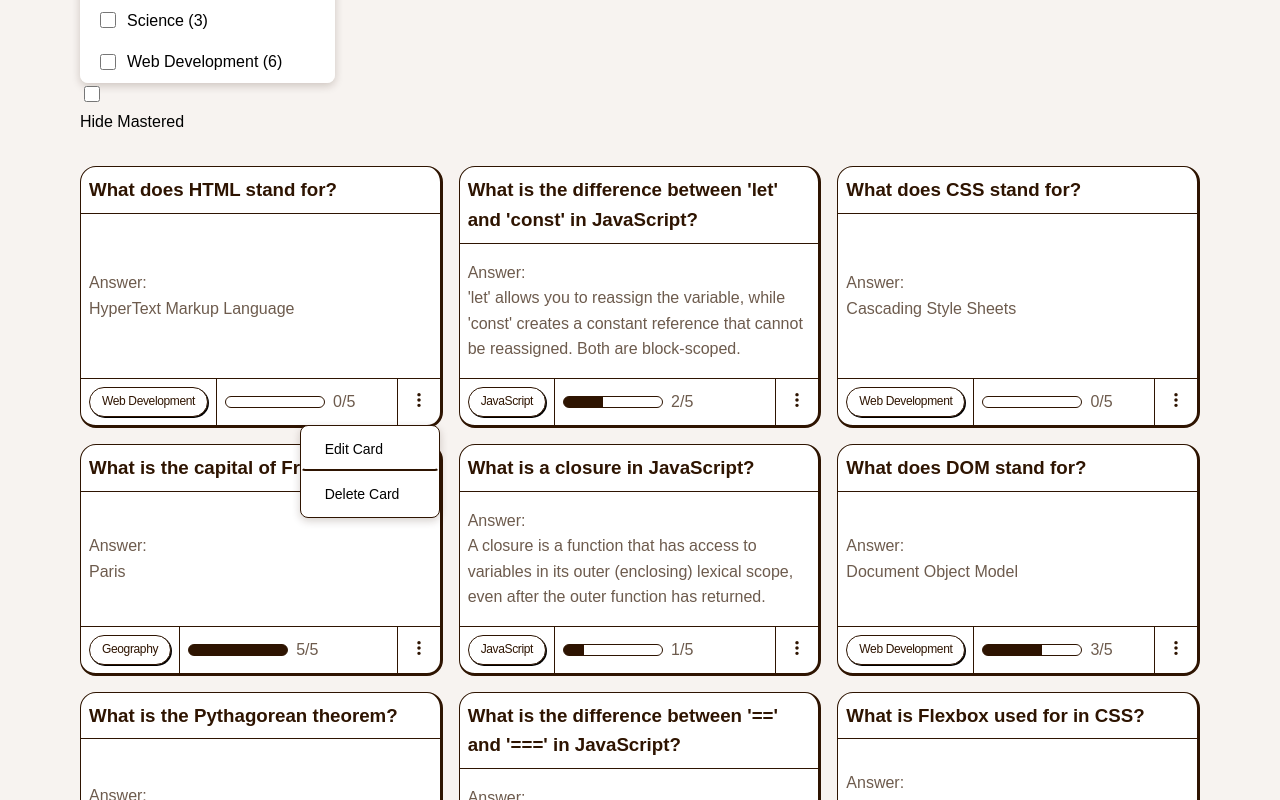
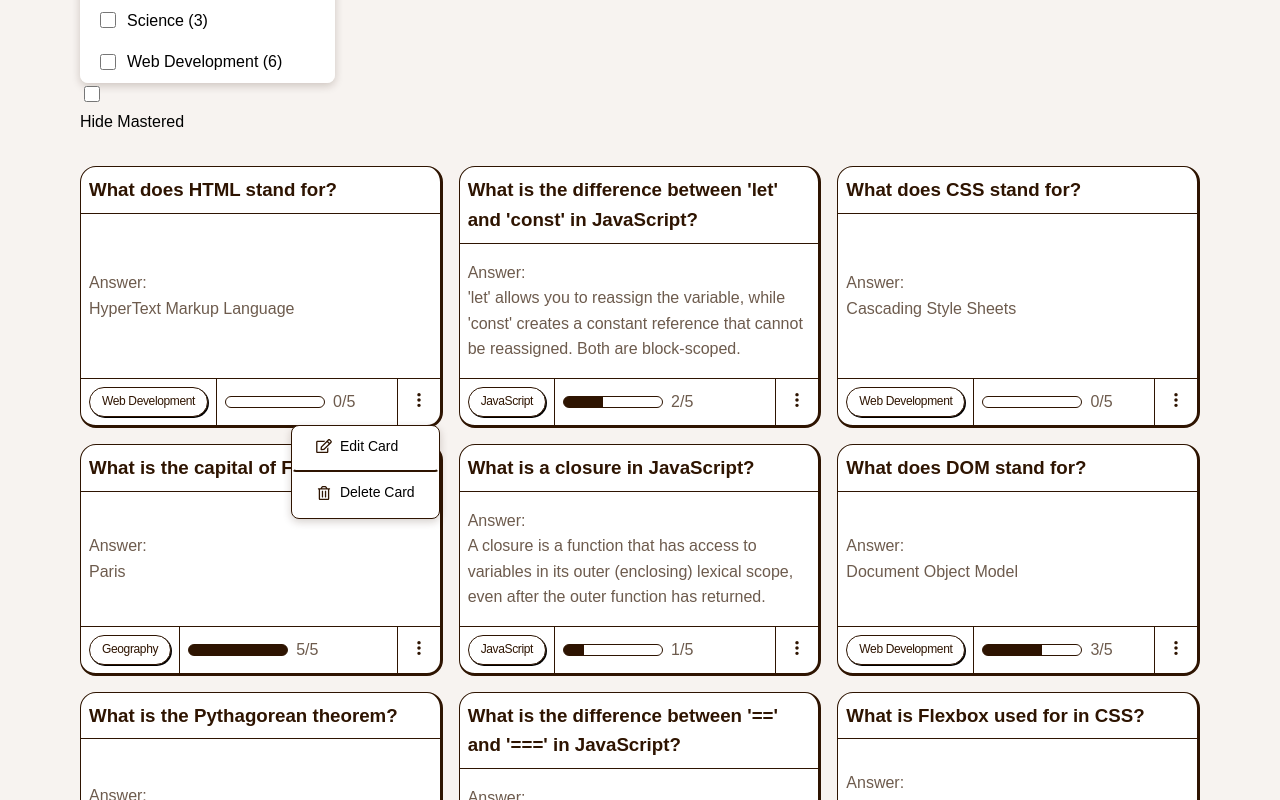
Before and after one commit to jkaps9/flashcard-app, a React (Vite) app: page / in a window 1280 px wide. Both pictures are taken after a click on the button 418 px from the left and 1459 px from the top of the page. Shown: the part 1059-1859 px from the top of the page. Built offline with nearby package versions, Linux system fonts and the light colour scheme; a web font is replaced by a local one.

Commit message:
add icons to action menu

```diff
--- a/src/components/ActionMenu.jsx
+++ b/src/components/ActionMenu.jsx
@@ -101,6 +101,9 @@ export default function ActionMenu({
                 onClick={() => handleActionSelect(action.onClick)}
                 onKeyDown={(e) => handleMenuKeyDown(e, index)}
               >
+                {action.icon && (
+                  <img src={action.icon} aria-hidden="true"></img>
+                )}
                 {action.label}
               </button>
             </div>
--- a/src/components/Card.jsx
+++ b/src/components/Card.jsx
@@ -1,4 +1,6 @@
 import ActionMenu from "./ActionMenu";
+import EditIcon from "../assets/icons/icon-edit.svg";
+import DeleteIcon from "../assets/icons/icon-delete.svg";
 
 export default function Card({
   id,
@@ -14,11 +16,13 @@ export default function Card({
     {
       label: "Edit Card",
       onClick: () => console.log("Editing", id),
+      icon: EditIcon,
     },
     {
       label: "Delete Card",
       onClick: () => onDelete(id),
       isDestructive: true,
+      icon: DeleteIcon,
     },
   ];
   return (
--- a/src/index.css
+++ b/src/index.css
@@ -566,6 +566,7 @@ header .mode-toggle button .study .study-card__header {
     font-family: var(--font-header);
     font-size: 0.875rem;
     font-weight: 500;
+    gap: calc(var(--spacing-100) / 16 * 1rem);
     line-height: 1.4;
     outline: none;
 
```
